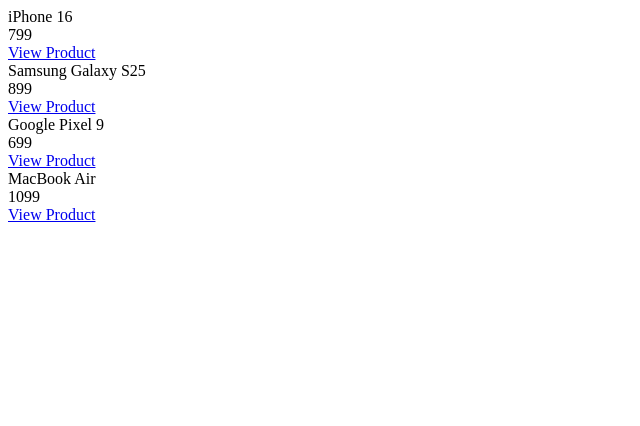
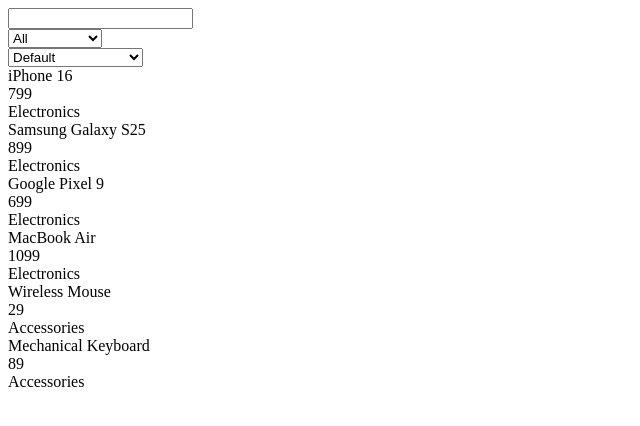
Before and after one commit to kunaladhav/playground, a React (Vite) app: page /products in a window 1280 px wide. Shown: the top 426 px of the page, without its empty margins (0-640 px from the left). Built offline with nearby package versions, Linux system fonts and the light colour scheme.

Commit message:
Completed Day 64 Assignment

```diff
--- a/src/App.jsx
+++ b/src/App.jsx
@@ -75,8 +75,9 @@ import { Route, Routes } from "react-router-dom";
 // import RouteDashboardProfile from "./Pages/RouteDashboardProfile";
 // import RouteProfileAccount from "./Pages/RouteProfileAccount";
 // import RouteProfileSecurity from "./Pages/RouteProfileSecurity";
-import ExplorerProducts from "./Pages/ExplorerProducts";
-import ExplorerProductsDetails from "./Pages/ExplorerProductsDetails";
+// import ExplorerProducts from "./Pages/ExplorerProducts";
+// import ExplorerProductsDetails from "./Pages/ExplorerProductsDetails";
+import ProductsQuery from "./Pages/ProductsQuery";
 
 function App() {
   // const [cart, setCart] = useState([]);
@@ -177,9 +178,13 @@ function App() {
           </Route>
         </Routes> */}
 
-        <Routes>
+        {/* <Routes>
           <Route path="/products" element={<ExplorerProducts />} />
           <Route path="/products/:id" element={<ExplorerProductsDetails />} />
+        </Routes> */}
+
+        <Routes>
+          <Route path="/products" element={<ProductsQuery />} />
         </Routes>
       </div>
     </>
--- /dev/null
+++ b/src/Pages/ProductsQuery.jsx
@@ -0,0 +1,104 @@
+import { useSearchParams } from "react-router-dom";
+
+const products = [
+  { id: 1, name: "iPhone 16", price: 799, category: "Electronics" },
+  { id: 2, name: "Samsung Galaxy S25", price: 899, category: "Electronics" },
+  { id: 3, name: "Google Pixel 9", price: 699, category: "Electronics" },
+  { id: 4, name: "MacBook Air", price: 1099, category: "Electronics" },
+  { id: 5, name: "Wireless Mouse", price: 29, category: "Accessories" },
+  { id: 6, name: "Mechanical Keyboard", price: 89, category: "Accessories" },
+];
+
+const ProductsQuery = () => {
+  const [searchParams, setSearchParams] = useSearchParams();
+
+  const categories = ["Electronics", "Accessories"];
+
+  const searchTerm = searchParams.get("search") || "";
+  const selectedCategory = searchParams.get("category") || "";
+  const sortOption = searchParams.get("sort") || "";
+
+  const updateParam = (key, value) => {
+    const updatedParams = new URLSearchParams(searchParams);
+
+    if (value) {
+      updatedParams.set(key, value);
+    } else {
+      updatedParams.delete(key);
+    }
+
+    setSearchParams(updatedParams);
+  };
+
+  const filteredItems = products.filter((item) => {
+    const matchedSearch = item.name
+      .toLowerCase()
+      .includes(searchTerm.toLowerCase());
+    const matchedCategory =
+      selectedCategory === "" || selectedCategory === item.category;
+
+    return matchedSearch && matchedCategory;
+  });
+
+  const getSortOptions = () => {
+    if (sortOption === "price-low") {
+      return [...filteredItems].sort((a, b) => a.price - b.price);
+    } else if (sortOption === "price-high") {
+      return [...filteredItems].sort((a, b) => b.price - a.price);
+    } else {
+      return filteredItems;
+    }
+  };
+
+  const sortedItems = getSortOptions();
+
+  return (
+    <div>
+      <div>
+        <input
+          type="text"
+          value={searchTerm}
+          onChange={(e) => updateParam("search", e.target.value)}
+        />
+      </div>
+      <div>
+        <select
+          name="group-category"
+          value={selectedCategory}
+          onChange={(e) => updateParam("category", e.target.value)}
+        >
+          <option value="">All</option>
+          {categories.map((item) => (
+            <option value={item}>{item}</option>
+          ))}
+        </select>
+      </div>
+      <div>
+        <select
+          name="group-sort"
+          value={sortOption}
+          onChange={(e) => updateParam("sort", e.target.value)}
+        >
+          <option value="">Default</option>
+          <option value="price-low">Price - Low to High</option>
+          <option value="price-high">Price - High to Low</option>
+        </select>
+      </div>
+      <div>
+        {sortedItems.length === 0 ? (
+          <div>No Products Found</div>
+        ) : (
+          sortedItems.map((item) => (
+            <div>
+              {item.name} <br />
+              {item.price} <br />
+              {item.category} <br />
+            </div>
+          ))
+        )}
+      </div>
+    </div>
+  );
+};
+
+export default ProductsQuery;
```
